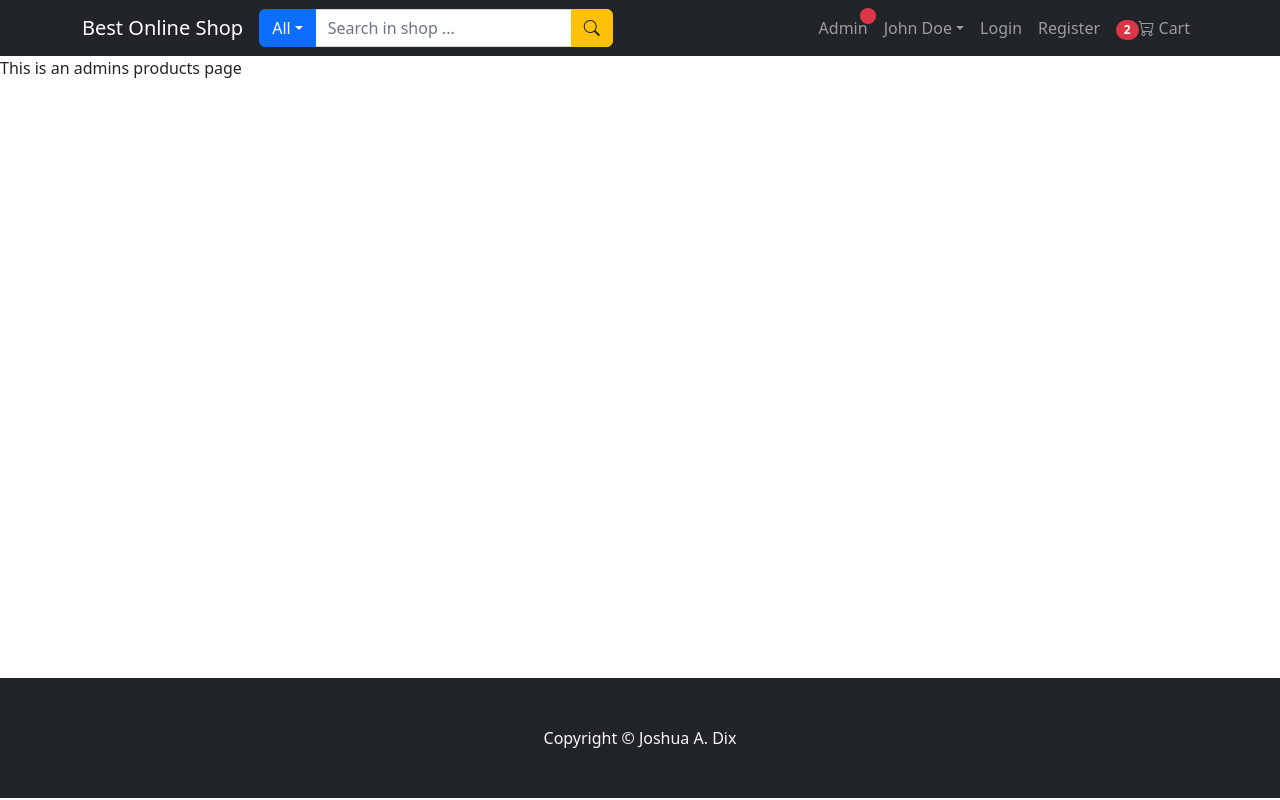
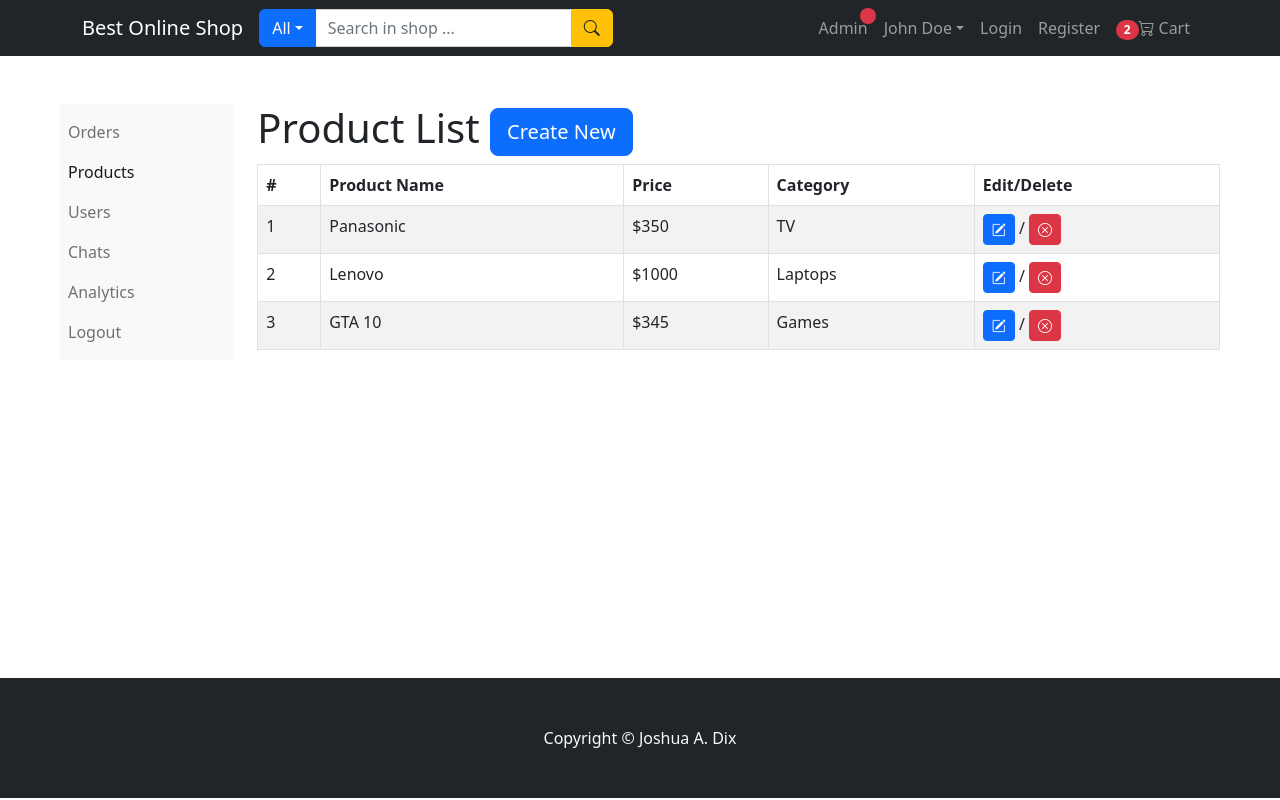
Before and after one commit to Juwdohr/udemy-mern-stack, a React (Create React App) app in the folder frontend/: page /admin/products in a window 1280 px wide. Built offline with nearby package versions, Linux system fonts and the light colour scheme.

Commit message:
Updated Admin pages and created components/admin/AdminLinksComponents.js

```diff
--- /dev/null
+++ b/frontend/src/components/admin/AdminLinksComponent.js
@@ -0,0 +1,29 @@
+import { Navbar, Nav } from 'react-bootstrap'
+import { LinkContainer } from 'react-router-bootstrap';
+
+const AdminLinksComponent = () => {
+    return (
+        <Navbar bg="light" variant="light">
+            <Nav className="flex-column">
+                <LinkContainer to="/admin/orders">
+                    <Nav.Link>Orders</Nav.Link>
+                </LinkContainer>
+                <LinkContainer to="/admin/products">
+                    <Nav.Link>Products</Nav.Link>
+                </LinkContainer>
+                <LinkContainer to="/admin/Users">
+                    <Nav.Link>Users</Nav.Link>
+                </LinkContainer>
+                <LinkContainer to="/admin/chats">
+                    <Nav.Link>Chats</Nav.Link>
+                </LinkContainer>
+                <LinkContainer to="/admin/analytics">
+                    <Nav.Link>Analytics</Nav.Link>
+                </LinkContainer>
+                <Nav.Link>Logout</Nav.Link>
+            </Nav>
+        </Navbar>
+    );
+};
+
+export default AdminLinksComponent;
--- a/frontend/src/pages/Admin/AdminOrderDetailsPage.js
+++ b/frontend/src/pages/Admin/AdminOrderDetailsPage.js
@@ -1,5 +1,86 @@
+import {
+    Container,
+    Row,
+    Col,
+    Form,
+    Alert,
+    ListGroup,
+    Button
+} from 'react-bootstrap'
+import CartItemComponent from '../../components/CartItemComponent';
+
 const AdminOrderDetailsPage = () => {
-    return <p>This is an admins order details page.</p>
+    return (
+        <Container>
+            <Row className="mt-4">
+                <h1>Order Details</h1>
+                <Col md={8}>
+                    <Row>
+                        <Col md={6}>
+                            <h2>Shipping</h2>
+                            <b>Name</b>: John Doe <br />
+                            <b>Address</b>: 8739 Mayflower St., Los Angeles, CA 90063<br />
+                            <b>Phone</b>: (123) 456-7890
+                        </Col>
+                        <Col md={6}>
+                            <h2>Payment Method</h2>
+                            <Form.Select disable={false}>
+                                <option value="pp">PayPal</option>
+                                <option value="Cash On Delivery (Delivery may be delayed)">Cash On Delivery</option>
+
+                            </Form.Select>
+                        </Col>
+                        <Row>
+                            <Col>
+                                <Alert className="mt-3" variant="danger">
+                                    Not Delivered
+                                </Alert>
+                            </Col>
+                            <Col>
+                                <Alert className="mt-3" variant="success">
+                                    Paid on 2022-10-02
+                                </Alert>
+                            </Col>
+                        </Row>
+                        <br />
+                        <h2>Order Items</h2>
+                        <ListGroup variant="flush">
+                            {Array.from({ length: 3 }).map((item, idx) => (
+                                <CartItemComponent key={idx} />
+                            ))}
+                        </ListGroup>
+                    </Row>
+                </Col>
+                <Col md={4}>
+                    <ListGroup>
+                        <ListGroup.Item>
+                            <h3>Order Summary</h3>
+
+                        </ListGroup.Item>
+                        <ListGroup.Item>
+                            Items price (after tax): <span className="fw-bold">$892</span>
+                        </ListGroup.Item>
+                        <ListGroup.Item>
+                            Shipping: <span className="fw-bold">included</span>
+                        </ListGroup.Item>
+                        <ListGroup.Item>
+                            Tax: <span className="fw-bold">included</span>
+                        </ListGroup.Item>
+                        <ListGroup.Item className="text-danger">
+                            Total Price: <span className="fw-bold">$904</span>
+                        </ListGroup.Item>
+                        <ListGroup.Item>
+                            <div className="d-grid gap-2">
+                                <Button size="lg" variant="danger" type="button">
+                                    Mark as delivered
+                                </Button>
+                            </div>
+                        </ListGroup.Item>
+                    </ListGroup>
+                </Col>
+            </Row>
+        </Container>
+    );
 }
 
 export default AdminOrderDetailsPage;
--- a/frontend/src/pages/Admin/AdminOrdersPage.js
+++ b/frontend/src/pages/Admin/AdminOrdersPage.js
@@ -1,5 +1,52 @@
-const AdminOrdersPage = () => {
-    return <p>This is an admins orders page</p>
+import {
+    Row,
+    Col,
+    Table
+} from 'react-bootstrap';
+import AdminLinksComponent from '../../components/admin/AdminLinksComponent';
+import { Link } from 'react-router-dom'
+
+const AdminsOrdersPage = () => {
+    return (
+        <Row className="m-5">
+            <Col md={2}>
+                <AdminLinksComponent />
+            </Col>
+            <Col md={10}>
+                <h1>Orders</h1>
+                <Table striped bordered hover responsive>
+                    <thead>
+                        <tr>
+                            <th>#</th>
+                            <th>User</th>
+                            <th>Date</th>
+                            <th>Total</th>
+                            <th>Delivered</th>
+                            <th>Payment Method</th>
+                            <th>Order Details</th>
+                        </tr>
+                    </thead>
+                    <tbody>
+                        {["bi bi-check-lg text-success", "bi bi-x-lg text-danger"].map((item, idx) => (
+                            <tr key={idx}>
+                            <td>{idx + 1}</td>
+                            <td>Mark Twain</td>
+                            <td>2022-09-12</td>
+                            <td>$124</td>
+                            <td>
+                                <i className={item}></i>
+                            </td>
+                            <td>PayPal</td>
+                            <td>
+                                <Link to="/admin/order-details">Go to Order</Link>
+                            </td>
+                        </tr>
+                        ))}
+                    </tbody>
+                </Table>
+            </Col>
+        </Row>
+    );
 }
 
-export default AdminOrdersPage;
+export default AdminsOrdersPage;
--- a/frontend/src/pages/Admin/AdminProductsPage.js
+++ b/frontend/src/pages/Admin/AdminProductsPage.js
@@ -1,5 +1,68 @@
+import {
+    Row,
+    Col,
+    Table,
+    Button
+} from 'react-bootstrap';
+import AdminLinksComponent from '../../components/admin/AdminLinksComponent';
+import { LinkContainer } from 'react-router-bootstrap'
+const deleteHandler = () => {
+    if(window.confirm("Are you sure?")) alert("Product Deleted!");
+}
 const AdminProductsPage = () => {
-    return <p>This is an admins products page</p>
+    return (
+        <Row className="m-5">
+            <Col md={2}>
+                <AdminLinksComponent />
+            </Col>
+            <Col md={10}>
+                <h1>
+                    Product List{" "}
+                    <LinkContainer to="/admin/create-new-product">
+                        <Button variant="primary" size="lg">
+                            Create New
+                        </Button>
+                    </LinkContainer>
+                </h1>
+                <Table striped bordered hover responsive>
+                    <thead>
+                        <tr>
+                            <th>#</th>
+                            <th>Product Name</th>
+                            <th>Price</th>
+                            <th>Category</th>
+                            <th>Edit/Delete</th>
+                        </tr>
+                    </thead>
+                    <tbody>
+                        {[
+                            { name: "Panasonic", price: "$350", category: "TV" },
+                            { name: "Lenovo", price: "$1000", category: "Laptops" },
+                            { name: "GTA 10", price: "$345", category: "Games" }
+                        ].map((product, idx) => (
+                            <tr key={idx}>
+                                <td>{idx + 1}</td>
+                                <td>{product.name}</td>
+                                <td>{product.price}</td>
+                                <td>{product.category}</td>
+                                <td>
+                                    <LinkContainer to="admin/edit-product">
+                                        <Button className="btn-sm">
+                                            <i className="bi bi-pencil-square"></i>
+                                        </Button>
+                                    </LinkContainer>
+                                    {" / "}
+                                    <Button className="btn-sm" variant="danger" onClick={deleteHandler}>
+                                        <i className="bi bi-x-circle"></i>
+                                    </Button>
+                                </td>
+                            </tr>
+                        ))}
+                    </tbody>
+                </Table>
+            </Col>
+        </Row>
+    );
 }
 
 export default AdminProductsPage;
--- a/frontend/src/pages/CartPage.js
+++ b/frontend/src/pages/CartPage.js
@@ -31,7 +31,7 @@ const CartPage = () => {
                             Price: <span className="fw-bold">$892</span>
                         </ListGroup.Item>
                         <ListGroup.Item>
-                            <LinkContainer to="/user/order-details">
+                            <LinkContainer to="/user/cart-details">
                                 <Button type="button">Proceed To Checkout</Button>
                             </LinkContainer>
                         </ListGroup.Item>
```
Also changed, not shown: frontend/public/robots.txt (deleted).
